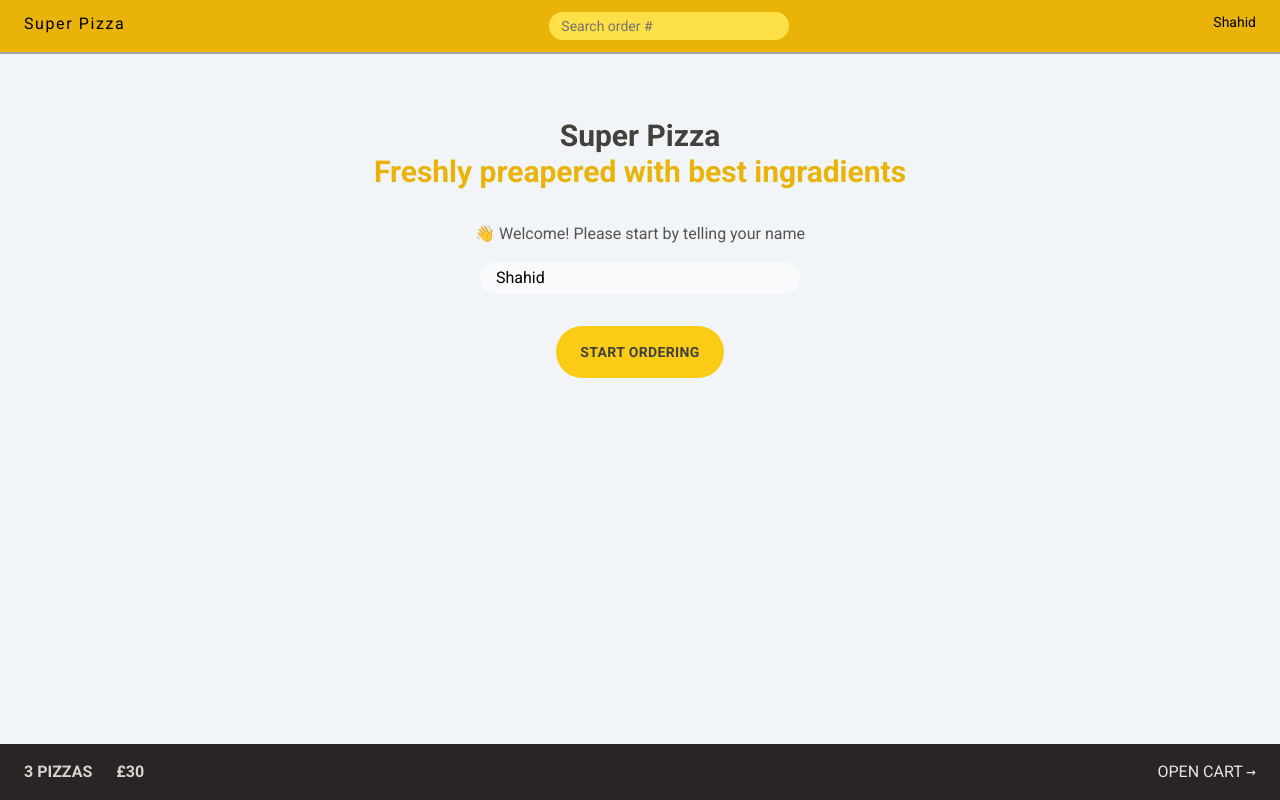
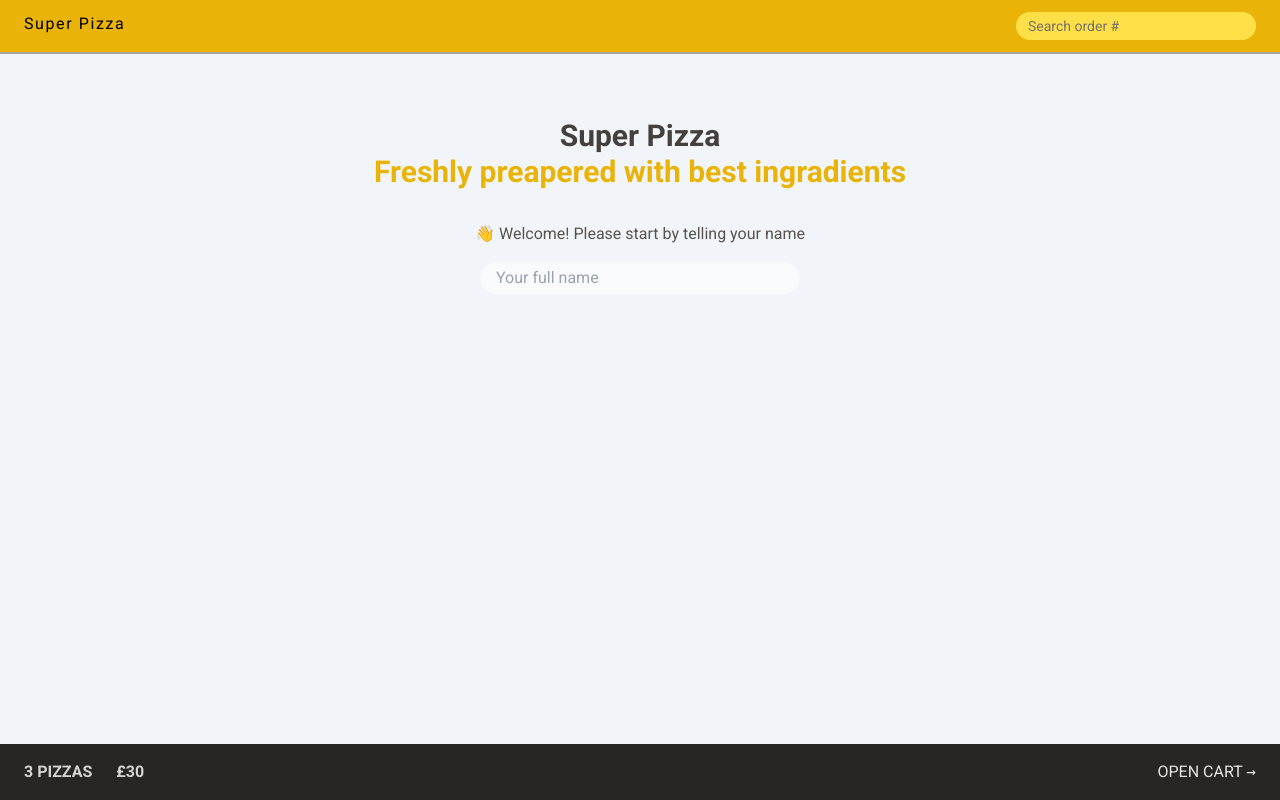
Before and after one commit to hussain67/super-pizza, a React (Vite) app: page / in a window 1280 px wide. Built offline with nearby package versions, Linux system fonts and the light colour scheme.

Commit message:
Global  user state added with redux

```diff
--- a/package.json
+++ b/package.json
@@ -10,8 +10,10 @@
     "preview": "vite preview"
   },
   "dependencies": {
+    "@reduxjs/toolkit": "^2.2.1",
     "react": "^18.2.0",
     "react-dom": "^18.2.0",
+    "react-redux": "^9.1.0",
     "react-router-dom": "^6.22.1"
   },
   "devDependencies": {
--- a/src/features/cart/Cart.jsx
+++ b/src/features/cart/Cart.jsx
@@ -1,6 +1,7 @@
 import LinkButton from "../../ui/LinkButton";
 import CartItem from "./CartItem";
 import Button from "../../ui/Button";
+import { useSelector } from "react-redux";
 const fakeCart = [
 	{
 		pizzaId: 12,
@@ -26,12 +27,13 @@ const fakeCart = [
 ];
 function Cart() {
 	const cart = fakeCart;
+	const userName = useSelector(state => state.user.userName);
 
 	return (
 		<div>
 			<LinkButton to="/menu">&larr; Back to menu</LinkButton>
 
-			<h2 className="mt-7 text-xl font-semibold">Your cart %NAME%</h2>
+			<h2 className="mt-7 text-xl font-semibold">Your cart {userName}</h2>
 			<ul className="flex flex-col divide-y divide-slate-200">
 				{cart.map(item => (
 					<CartItem
--- a/src/features/menu/Menu.jsx
+++ b/src/features/menu/Menu.jsx
@@ -1,11 +1,15 @@
-import { useLoaderData } from "react-router-dom";
+import { useLoaderData, Link } from "react-router-dom";
 import { getMenu } from "../../services/apiRestaurant";
 import MenuItem from "./MenuItem";
+import { useSelector } from "react-redux";
 
 function Menu() {
 	const menu = useLoaderData();
-	console.log(menu);
+	const userName = useSelector(state => state.user.userName);
+	console.log(userName);
 	return (
+		<>
+			<Link to={"/order/new"}>New Order</Link>
 			<ul className="divide-y divide-stone-200">
 				{menu.map(pizza => {
 					return (
@@ -16,6 +20,7 @@ function Menu() {
 					);
 				})}
 			</ul>
+		</>
 	);
 }
 
--- a/src/features/order/CreateOrder.jsx
+++ b/src/features/order/CreateOrder.jsx
@@ -3,6 +3,7 @@
 import { Form, redirect, useActionData, useNavigation } from "react-router-dom";
 import { createOrder } from "../../services/apiRestaurant";
 import Button from "../../ui/Button";
+import { useSelector } from "react-redux";
 
 // // https://uibakery.io/regex-library/phone-number
 const isValidPhone = str => /^\+?\d{1,4}?[-.\s]?\(?\d{1,3}?\)?[-.\s]?\d{1,4}[-.\s]?\d{1,4}[-.\s]?\d{1,9}$/.test(str);
@@ -33,10 +34,13 @@ const fakeCart = [
 
 function CreateOrder() {
 	// const [withPriority, setWithPriority] = useState(false);
+	const userName = useSelector(state => state.user.userName);
+	console.log(userName);
 	const navigation = useNavigation();
 	const isSubmitting = navigation.state === "submitting";
 	const cart = fakeCart;
 	const formError = useActionData();
+	console.log(userName);
 	return (
 		<div className="py-6 px-4 ">
 			<h2 className="mb-8 font-semibold text-xl">Ready to order? Let go!</h2>
@@ -48,6 +52,7 @@ function CreateOrder() {
 						<input
 							type="text"
 							name="customer"
+							defaultValue={userName}
 							required
 							className="input focus:outline-none focus:ring focus: ring-yellow-400 "
 						/>
--- a/src/features/user/CreateUser.jsx
+++ b/src/features/user/CreateUser.jsx
@@ -1,11 +1,25 @@
 import { useState } from "react";
 import Button from "../../ui/Button";
+import { useDispatch } from "react-redux";
+import { updateName } from "./userSlice";
+import { useNavigate } from "react-router-dom";
 
 function CreateUser() {
-	const [userName, setUserName] = useState("Shahid");
+	const dispatch = useDispatch();
+	const navigate = useNavigate();
+	const [userName, setUserName] = useState("");
+
+	// Handling submit
+	function handleSubmit(e) {
+		e.preventDefault();
+		if (!userName) return;
+		dispatch(updateName(userName));
+		navigate("/menu");
+	}
 	return (
-		<form action="">
+		<form onSubmit={handleSubmit}>
 			<p className="mb-4 text-sm text-stone-600 md:text-base ">👋 Welcome! Please start by telling your name</p>
+
 			<input
 				type="text"
 				value={userName}
@@ -14,6 +28,7 @@ function CreateUser() {
 				className="input focus:outline-none focus:ring focus: ring-yellow-400 w-80 mb-8 bg-slate-50 "
 			/>
 			{userName !== "" && <div>{<Button type="primary">{"Start ordering"}</Button>}</div>}
+			{userName === ""}
 		</form>
 	);
 }
--- a/src/features/user/UserName.jsx
+++ b/src/features/user/UserName.jsx
@@ -1,5 +1,9 @@
+import { useSelector } from "react-redux";
+
 function UserName() {
-	return <div className="text-sm hidden md:block">Shahid</div>;
+	const username = useSelector(state => state.user.userName);
+	if (!username) return null;
+	return <div className="text-sm hidden md:block">{username}</div>;
 }
 
 export default UserName;
--- /dev/null
+++ b/src/features/user/userSlice.js
@@ -0,0 +1,39 @@
+import { createSlice } from "@reduxjs/toolkit";
+// function getPosition() {
+//   return new Promise(function (resolve, reject) {
+//     navigator.geolocation.getCurrentPosition(resolve, reject);
+//   });
+// }
+
+// async function fetchAddress() {
+//   // 1) We get the user's geolocation position
+//   const positionObj = await getPosition();
+//   const position = {
+//     latitude: positionObj.coords.latitude,
+//     longitude: positionObj.coords.longitude,
+//   };
+
+//   // 2) Then we use a reverse geocoding API to get a description of the user's address, so we can display it the order form, so that the user can correct it if wrong
+//   const addressObj = await getAddress(position);
+//   const address = `${addressObj?.locality}, ${addressObj?.city} ${addressObj?.postcode}, ${addressObj?.countryName}`;
+
+//   // 3) Then we return an object with the data that we are interested in
+//   return { position, address };
+// }
+
+const initialState = {
+	userName: ""
+};
+
+const userSlice = createSlice({
+	name: "user",
+	initialState,
+	reducers: {
+		updateName(state, action) {
+			state.userName = action.payload;
+		}
+	}
+});
+
+export const { updateName } = userSlice.actions;
+export default userSlice.reducer;
--- a/src/main.jsx
+++ b/src/main.jsx
@@ -1,9 +1,13 @@
 import React from "react";
 import ReactDOM from "react-dom/client";
 import App from "./App.jsx";
+import { Provider } from "react-redux";
+import store from "./store.js";
 
 ReactDOM.createRoot(document.getElementById("root")).render(
 	<React.StrictMode>
-		<App />
+		<Provider store={store}>
+			<App />
+		</Provider>
 	</React.StrictMode>
 );
--- /dev/null
+++ b/src/store.js
@@ -0,0 +1,11 @@
+import { configureStore } from "@reduxjs/toolkit";
+import userReducer from "./features/user/userSlice";
+
+//Create Store
+const store = configureStore({
+	reducer: {
+		user: userReducer
+	}
+});
+console.log(store.getState());
+export default store;
--- a/src/ui/Button.jsx
+++ b/src/ui/Button.jsx
@@ -1,4 +1,4 @@
-import { useNavigate } from "react-router-dom";
+import { Link } from "react-router-dom";
 
 function Button({ children, isSubmitting, type, to }) {
 	const base = "text-sm rounded-full  bg-yellow-400  focus:outline-none focus:ring focus: ring-yellow-200 focus:ring-offset-1 text-stone-700 font-semibold uppercase tracking-wide hover:bg-yellow-300";
@@ -7,12 +7,20 @@ function Button({ children, isSubmitting, type, to }) {
 		small: base + "  px-2 py-1 md:px-4 md: py-2 text-xs",
 		secondary: "text-sm rounded-full  bg-slate-300  focus:outline-none focus:ring focus: ring-slate-200  text-stone-500 font-semibold uppercase tracking-wide hover:bg-slate-200 px-4 py-3 md:px-6 md:py-4"
 	};
-	const navigate = useNavigate();
+
+	if (to)
+		return (
+			<Link
+				to={to}
+				className={styles[type]}
+			>
+				{children}
+			</Link>
+		);
 	return (
 		<button
 			className={styles[type]}
 			disabled={isSubmitting}
-			onClick={() => navigate(to)}
 		>
 			{children}
 		</button>
--- a/src/ui/Home.jsx
+++ b/src/ui/Home.jsx
@@ -1,6 +1,9 @@
+import { useSelector } from "react-redux";
 import CreateUser from "../features/user/createUser";
+import Button from "./Button";
 
 function Home() {
+	const userName = useSelector(state => state.user.userName);
 	return (
 		<div className="my-10 text-center sm:my-16">
 			<h1 className="text-xl text-stone-700 font-semibold mb-8 md:text-3xl">
@@ -8,7 +11,17 @@ function Home() {
 				<br />
 				<span className="text-yellow-500">Freshly preapered with best ingradients</span>
 			</h1>
-			<CreateUser />
+			{userName === "" ? (
+				<CreateUser />
+			) : (
+				<Button
+					to="/menu"
+					type="primary"
+				>
+					{" "}
+					Continue ordering, {userName}
+				</Button>
+			)}
 		</div>
 	);
 }
```
Also changed, not shown: 1 other file (tests, documents, lock files or other folders). Lines whose indentation alone changed are shown as unchanged.
